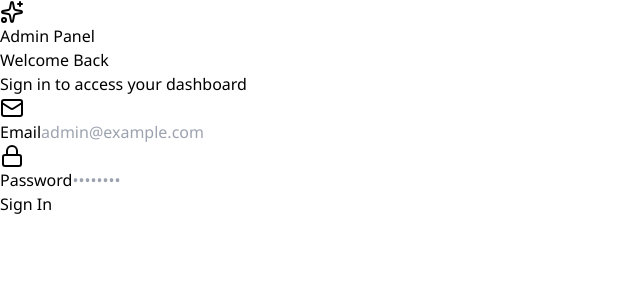
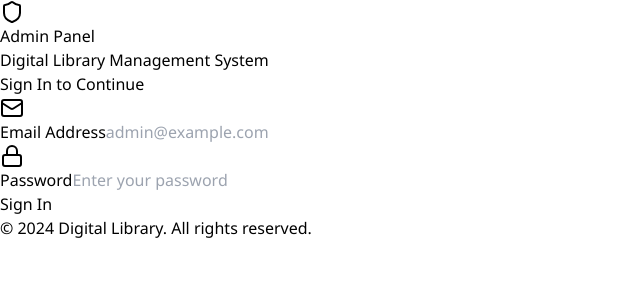
Before and after one commit to theyogeshpal/Digital-library-adminPanel, a React (Vite) app: page / in a window 1280 px wide. Shown: the top 300 px of the page, without its empty margins (0-640 px from the left). Built offline with nearby package versions, Linux system fonts and the light colour scheme.

Commit message:
first commit

```diff
--- a/src/pages/Login.jsx
+++ b/src/pages/Login.jsx
@@ -1,6 +1,6 @@
 import { useState } from 'react'
 import { useNavigate } from 'react-router-dom'
-import { Lock, Mail, Sparkles } from 'lucide-react'
+import { Lock, Mail, Shield } from 'lucide-react'
 
 const Login = () => {
   const [email, setEmail] = useState('')
@@ -13,56 +13,60 @@ const Login = () => {
   }
 
   return (
-    <div className="min-h-screen bg-gradient-to-br from-slate-900 via-blue-900 to-purple-900 flex items-center justify-center p-6">
-      <div className="bg-white/10 backdrop-blur-xl rounded-3xl shadow-2xl p-8 w-full max-w-md border border-white/20">
-        <div className="flex items-center justify-center gap-3 mb-8">
-          <div className="p-3 bg-gradient-to-br from-blue-500 to-purple-600 rounded-2xl">
-            <Sparkles className="w-8 h-8 text-white" />
+    <div className="min-h-screen bg-gradient-to-br from-slate-100 to-slate-200 flex items-center justify-center p-6">
+      <div className="bg-white rounded-2xl shadow-2xl p-10 w-full max-w-md border border-slate-200">
+        <div className="flex flex-col items-center mb-8">
+          <div className="p-4 bg-slate-900 rounded-xl mb-4">
+            <Shield className="w-10 h-10 text-white" />
           </div>
-          <h1 className="text-3xl font-bold text-white">Admin Panel</h1>
+          <h1 className="text-3xl font-bold text-slate-900">Admin Panel</h1>
+          <p className="text-slate-600 mt-2">Digital Library Management System</p>
         </div>
 
-        <h2 className="text-2xl font-bold text-white mb-2 text-center">Welcome Back</h2>
-        <p className="text-slate-300 text-center mb-8">Sign in to access your dashboard</p>
+        <h2 className="text-xl font-semibold text-slate-800 mb-6">Sign In to Continue</h2>
 
         <form onSubmit={handleSubmit}>
-          <div className="mb-6">
-            <label className="flex items-center gap-2 text-white font-medium mb-2">
-              <Mail className="w-5 h-5" />
-              Email
+          <div className="mb-5">
+            <label className="flex items-center gap-2 text-slate-700 font-medium mb-2">
+              <Mail className="w-4 h-4" />
+              Email Address
             </label>
             <input
               type="email"
               value={email}
               onChange={(e) => setEmail(e.target.value)}
               placeholder="admin@example.com"
-              className="w-full px-4 py-3 bg-white/10 border border-white/20 rounded-xl text-white placeholder-slate-400 focus:outline-none focus:ring-2 focus:ring-blue-500 focus:border-transparent transition-all"
+              className="w-full px-4 py-3 border border-slate-300 rounded-lg text-slate-900 placeholder-slate-400 focus:outline-none focus:ring-2 focus:ring-slate-900 focus:border-transparent transition-all"
               required
             />
           </div>
 
           <div className="mb-6">
-            <label className="flex items-center gap-2 text-white font-medium mb-2">
-              <Lock className="w-5 h-5" />
+            <label className="flex items-center gap-2 text-slate-700 font-medium mb-2">
+              <Lock className="w-4 h-4" />
               Password
             </label>
             <input
               type="password"
               value={password}
               onChange={(e) => setPassword(e.target.value)}
-              placeholder="••••••••"
-              className="w-full px-4 py-3 bg-white/10 border border-white/20 rounded-xl text-white placeholder-slate-400 focus:outline-none focus:ring-2 focus:ring-blue-500 focus:border-transparent transition-all"
+              placeholder="Enter your password"
+              className="w-full px-4 py-3 border border-slate-300 rounded-lg text-slate-900 placeholder-slate-400 focus:outline-none focus:ring-2 focus:ring-slate-900 focus:border-transparent transition-all"
               required
             />
           </div>
 
           <button
             type="submit"
-            className="w-full bg-gradient-to-r from-blue-600 to-purple-600 text-white py-3 rounded-xl font-semibold hover:shadow-xl hover:scale-105 transition-all duration-300"
+            className="w-full bg-slate-900 text-white py-3 rounded-lg font-semibold hover:bg-slate-800 transition-all duration-300 shadow-lg hover:shadow-xl"
           >
             Sign In
           </button>
         </form>
+
+        <p className="text-center text-slate-500 text-sm mt-6">
+          © 2024 Digital Library. All rights reserved.
+        </p>
       </div>
     </div>
   )
```
